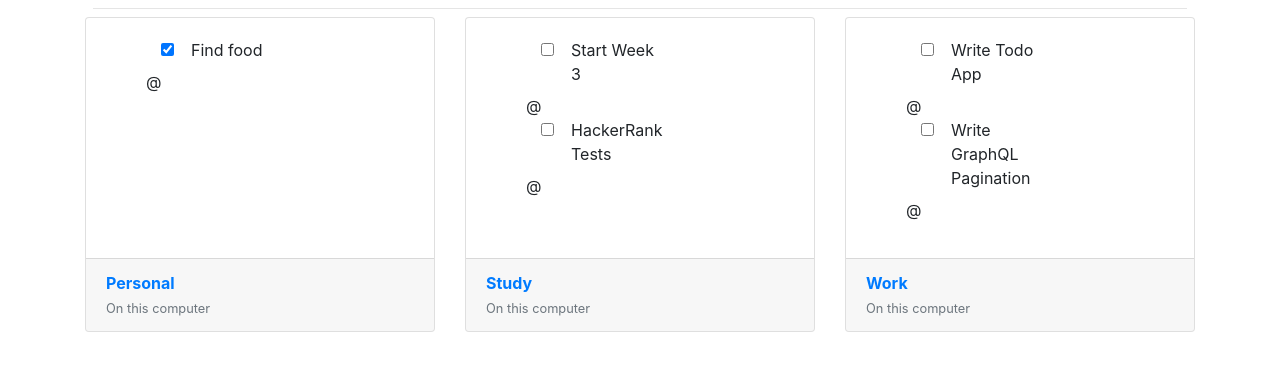
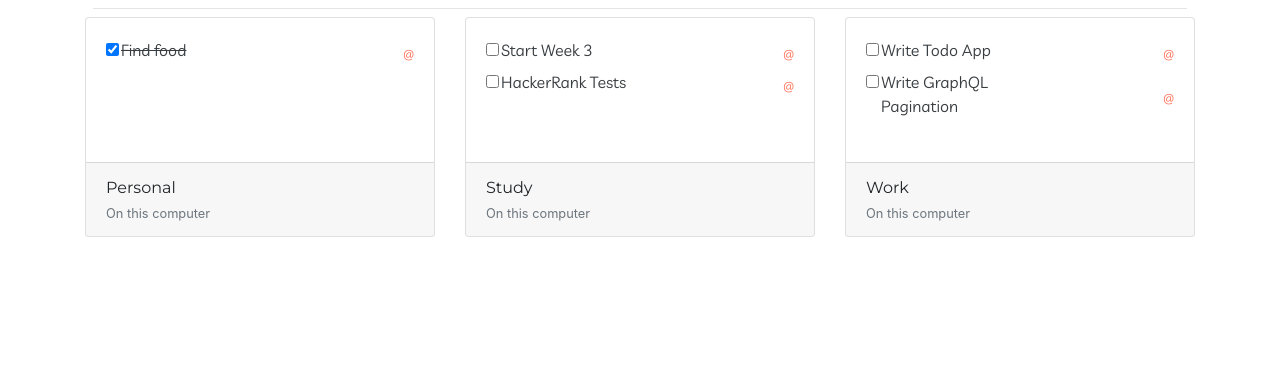
Before and after one commit to timothyakinyelu/todo-list-with-flask, a Flask app: page / in a window 1280 px wide. Shown: the part 47-418 px from the top of the page. Run offline with Flask 2, Linux system fonts and the light colour scheme; data comes from the database, SQL or seed files in the repository; some libraries are stand-ins or nearby versions; some web fonts are replaced.

Commit message:
- new styles for tasks card

```diff
--- a/static/css/style.css
+++ b/static/css/style.css
@@ -1,7 +1,40 @@
 /* Main app */
+a:hover {
+    text-decoration: none;
+}
 ul {
     list-style-type: none;
+    padding-left: 0;
 }
+li.item-cards {
+    font-family: Livvic, 'open-sans';
+    color: #383d41;;
+    display: flex;
+    justify-content: space-between;
+    align-items: center;
+}
+li.item-cards span {
+    color: tomato;
+    font-size: 0.7em;
+}
+.card-footer strong {
+    font-family: Montserrat;
+    font-weight: 400;
+    color: #212529;
+}
+li.item-cards .task-completed  label {
+    text-decoration: line-through;
+}
+
+@media (min-width: 576px) {
+    .item-cards .col-sm-8 {
+        padding-left: 0;
+    }
+}
+/* .check-task-button {
+    position: absolute;
+    visibility: hidden;
+} */
 /* Todo Detail css */
 .accordion {
     font-family:Arial, Helvetica, sans-serif;
@@ -37,7 +70,7 @@ ul {
 .accordion ul li .list-label:hover,
 .accordion [type=radio]:checked ~ .list-label,
 .accordion .box:checked ~ .list-label {
-    color: black;
+    color: #0c5460;
 }
 .accordion .content {
     padding:0 10px;
@@ -66,15 +99,13 @@ ul {
 }
 .vertical ul li .list-label {
     padding:10px;
-    font-size: 0.8em;
+    font-size: 1em;
     margin-bottom: 0;
 }
 .vertical ul li .list-label > input {
     position: relative;
-    /* top: 3px; */
-    vertical-align: middle;
-    width: 20px;
-    height: 20px;
+    top: 2px;
+
 }
 .vertical ul li .list-label svg {
     float: right;
```
